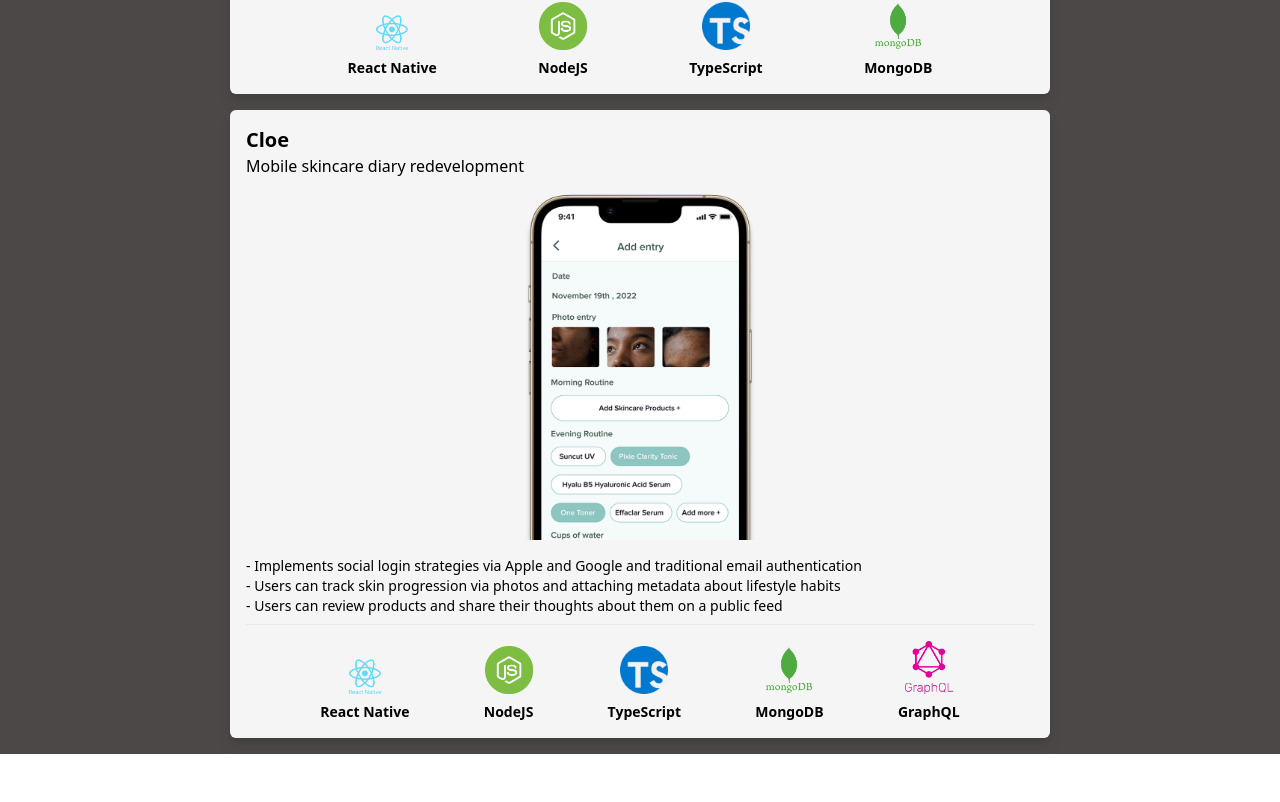
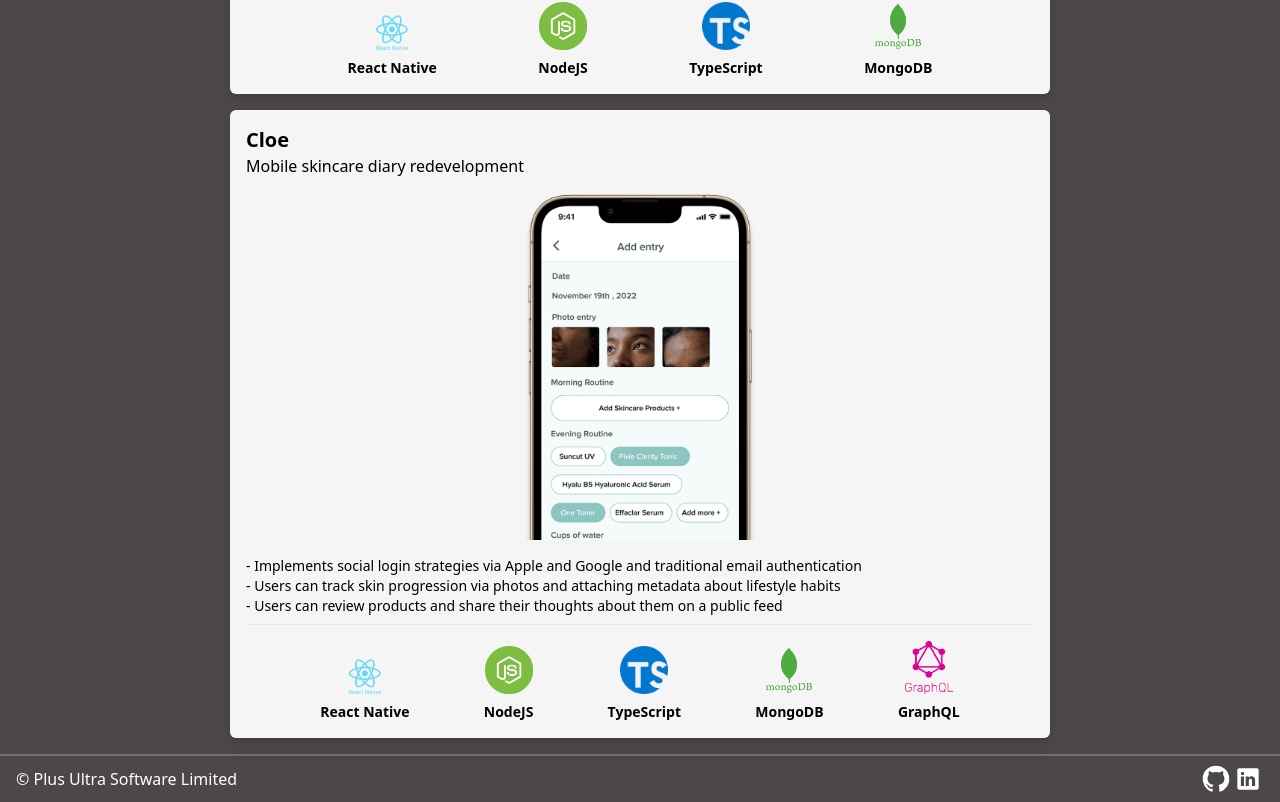
Before and after one commit to danielfamiyeh/plusultrasoftware, a Next.js app: page / in a window 1280 px wide. Shown: the part 2206-3008 px from the top of the page. Before the commit the page ends 2960 px from the top, so only its background shows below. Built offline with nearby package versions, Linux system fonts and the light colour scheme.

Commit message:
Add footer

```diff
--- /dev/null
+++ b/src/components/landing/Footer.tsx
@@ -0,0 +1,27 @@
+import Link from 'next/link';
+import Image from 'next/image';
+
+import { socialLinks } from '@/utils/constants/socialLinks';
+
+const Footer = () => {
+  return (
+    <footer className="h-[48px] border-t-2 border-t-[rgba(128,128,128,0.7)] flex items-center justify-between px-4 bg-[#4C4848] text-white">
+      <div>&copy;&nbsp;Plus Ultra Software Limited</div>
+      <div className="flex">
+        {socialLinks.map(({ name, icon, href }) => (
+          <Link
+            href={href}
+            className="filter invert hover:opacity-75 active:opacity-50"
+            rel="noreferrer noopener"
+            key={`hero-link-${name}`}
+            target="_blank"
+          >
+            <Image alt={`${name} icon`} src={icon} width={32} />
+          </Link>
+        ))}
+      </div>
+    </footer>
+  );
+};
+
+export default Footer;
--- a/src/components/landing/Hero.tsx
+++ b/src/components/landing/Hero.tsx
@@ -2,8 +2,7 @@
 import Image from 'next/image';
 
 import logo from '@/assets/logo/logo_text.png';
-import githubIcon from '@/assets/vectors/github.svg';
-import linkedinIcon from '@/assets/vectors/linkedin.svg';
+import { socialLinks } from '@/utils/constants/socialLinks';
 
 const Hero = () => {
   return (
@@ -25,7 +24,7 @@
           })}
         </div>
         <div className="flex">
-          {links.map(({ name, icon, href }) => (
+          {socialLinks.map(({ name, icon, href }) => (
             <Link
               href={href}
               className="filter invert hover:opacity-75 active:opacity-50"
@@ -48,19 +47,6 @@
   'My goal is to deliver high-quality software that exceeds client expectations and drives business success.',
 ];
 
-const links = [
-  {
-    name: 'github',
-    icon: githubIcon,
-    href: 'https://github.com/danielfamiyeh',
-  },
-  {
-    name: 'linkedin',
-    icon: linkedinIcon,
-    href: 'https://linkedin.com/in/daniel-k-famiyeh',
-  },
-];
-
 const styles = {
   container: {
     backgroundImage:
--- a/src/pages/index.tsx
+++ b/src/pages/index.tsx
@@ -1,6 +1,7 @@
 import Head from 'next/head';
 
 import Hero from '@/components/landing/Hero';
+import Footer from '@/components/landing/Footer';
 import Header from '@/components/landing/Header';
 import Skills from '@/components/landing/Skills';
 import Divider from '@/components/landing/Divider';
@@ -28,6 +29,7 @@
         <Divider />
         <Experience />
         <Projects />
+        <Footer />
       </main>
     </>
   );
--- /dev/null
+++ b/src/utils/constants/socialLinks.ts
@@ -0,0 +1,15 @@
+import githubIcon from '@/assets/vectors/github.svg';
+import linkedinIcon from '@/assets/vectors/linkedin.svg';
+
+export const socialLinks = [
+  {
+    name: 'github',
+    icon: githubIcon,
+    href: 'https://github.com/danielfamiyeh',
+  },
+  {
+    name: 'linkedin',
+    icon: linkedinIcon,
+    href: 'https://linkedin.com/in/daniel-k-famiyeh',
+  },
+];
```
